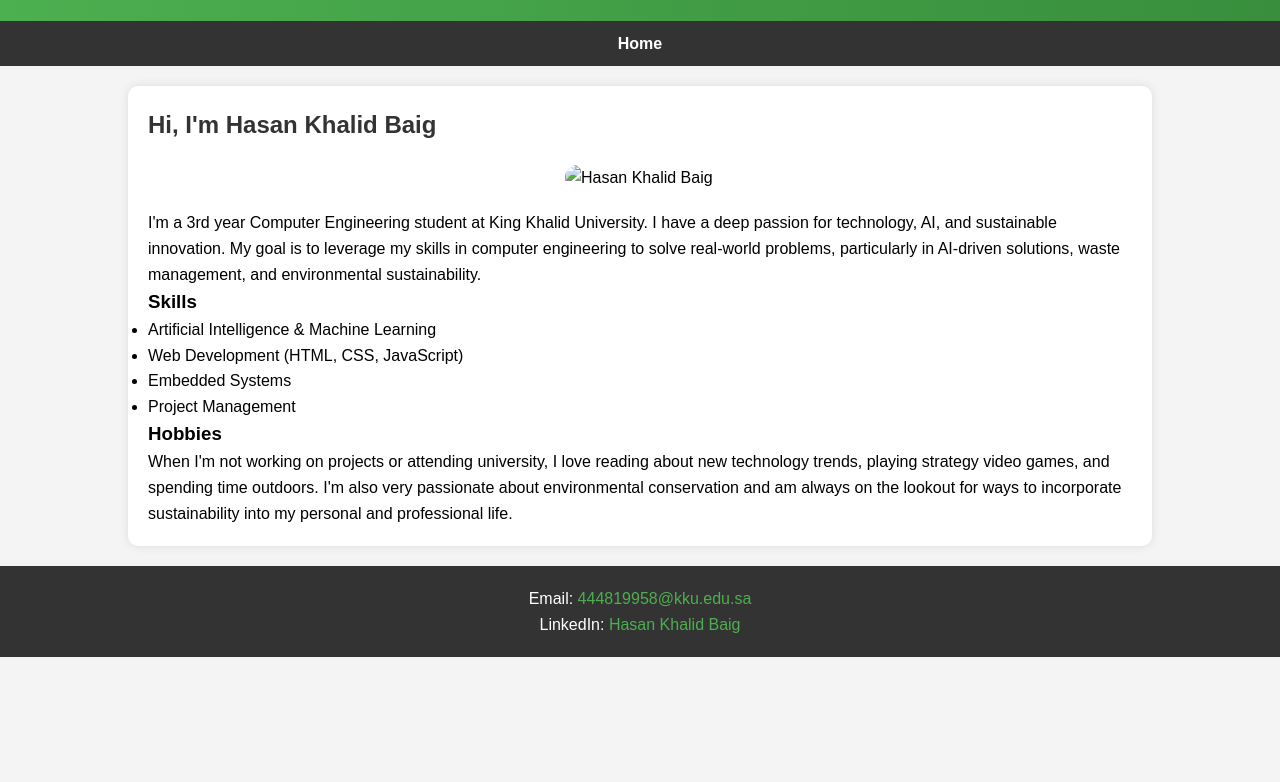
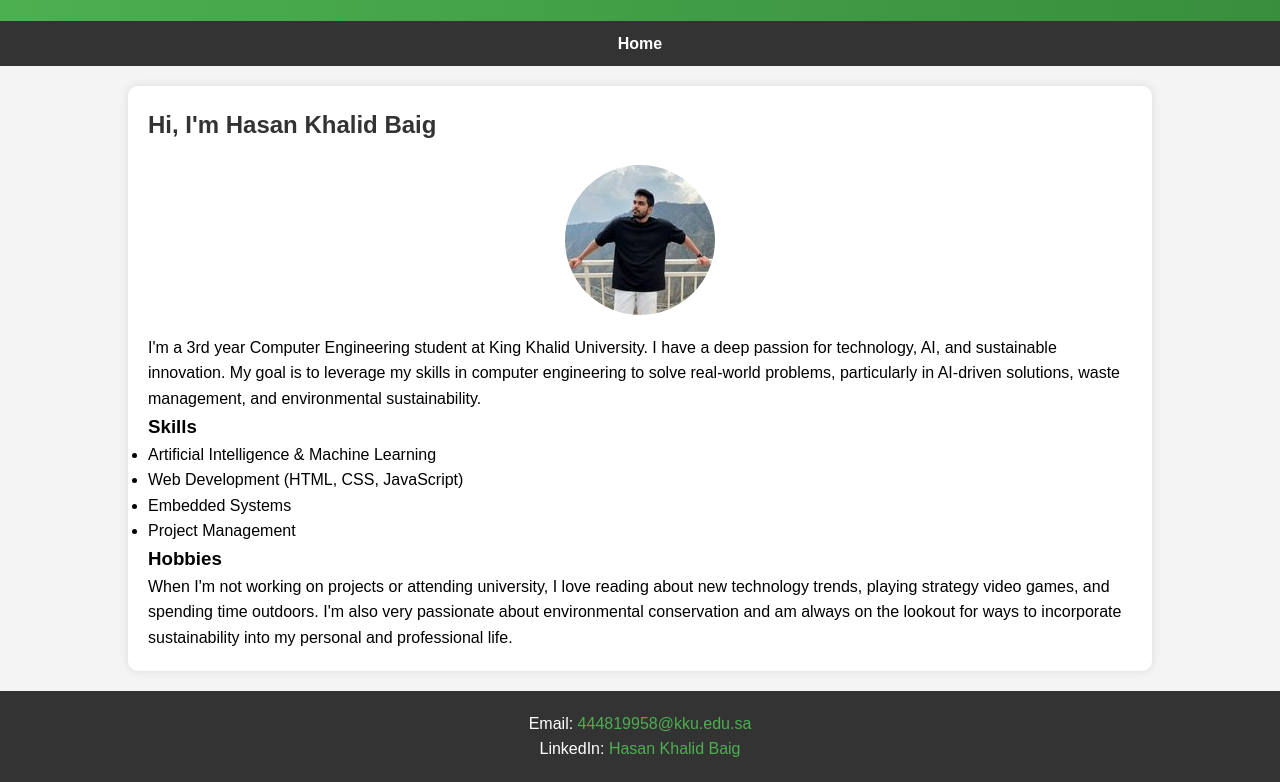
Before and after one commit to hasan15403/hasan15403.github.io, a plain HTML site: page about.html in a window 1280 px wide. Shown: the part 106-888 px from the top of the page. Before the commit the page ends 800 px from the top, so only its background shows below. Drawn offline with Linux system fonts and the light colour scheme.

Commit message:
Update about.html

```diff
--- a/about.html
+++ b/about.html
@@ -105,7 +105,7 @@
 
   <div class="container">
     <h2>Hi, I'm Hasan Khalid Baig</h2>
-    <img src="myphoto.jpg" alt="Hasan Khalid Baig" class="profile-image"> <!-- Add your image here -->
+    <img src="image.jpg" alt="Hasan Khalid Baig" class="profile-image"> <!-- Add your image here -->
 
     <p>I'm a 3rd year Computer Engineering student at King Khalid University. I have a deep passion for technology, AI, and sustainable innovation. My goal is to leverage my skills in computer engineering to solve real-world problems, particularly in AI-driven solutions, waste management, and environmental sustainability.</p>
 
```
